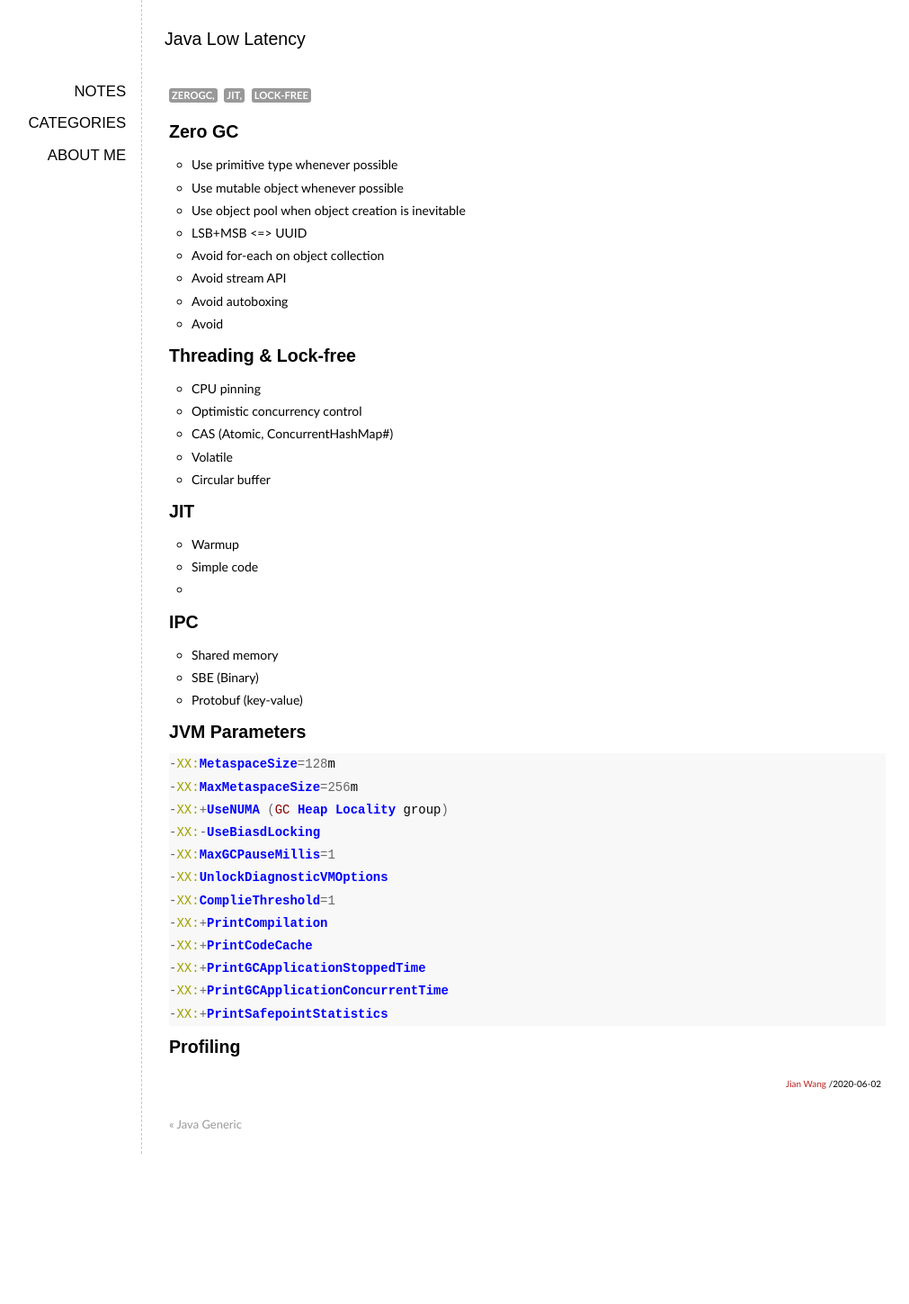
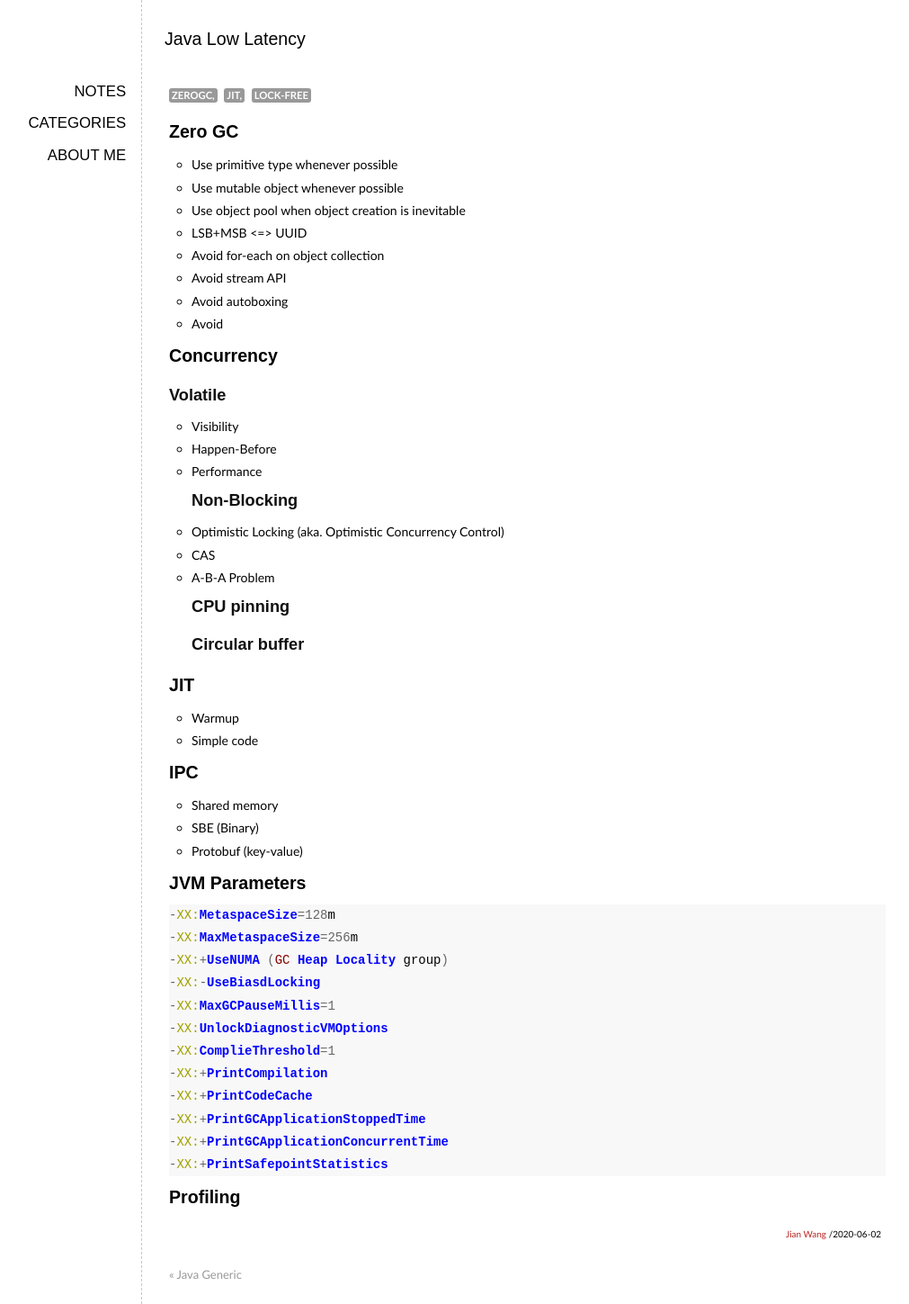
Before and after one commit to elan2wang/note, a Jekyll site: the page built from _posts/2020-06-02-java-low-latency.md, in a window 1280 px wide. Shown: the whole page at 90% size, without its empty margins (93-1104 px from the left). Built offline with Jekyll 4.4.1, drawn with Linux system fonts in a browser that asks for light colours; Markdown is read by kramdown in place of the engine named in the settings; comment, search, counter and statistics services are not loaded; before the commit the page ends 1282 px from its top, so only the background shows below that.

Commit message:
Update 2020-06-02-java-low-latency.md

```diff
--- a/_posts/2020-06-02-java-low-latency.md
+++ b/_posts/2020-06-02-java-low-latency.md
@@ -15,17 +15,21 @@ categories: Java
 * Avoid autoboxing
 * Avoid
 
-# Threading & Lock-free
-* CPU pinning
-* Optimistic concurrency control
-* CAS (Atomic, ConcurrentHashMap#)
-* Volatile
-* Circular buffer
+# Concurrency
+## Volatile
+* Visibility
+* Happen-Before
+* Performance
+## Non-Blocking
+* Optimistic Locking (aka. Optimistic Concurrency Control)
+* CAS
+* A-B-A Problem
+## CPU pinning
+## Circular buffer
 
 # JIT
 * Warmup
 * Simple code
-*
 
 # IPC
 * Shared memory
```
